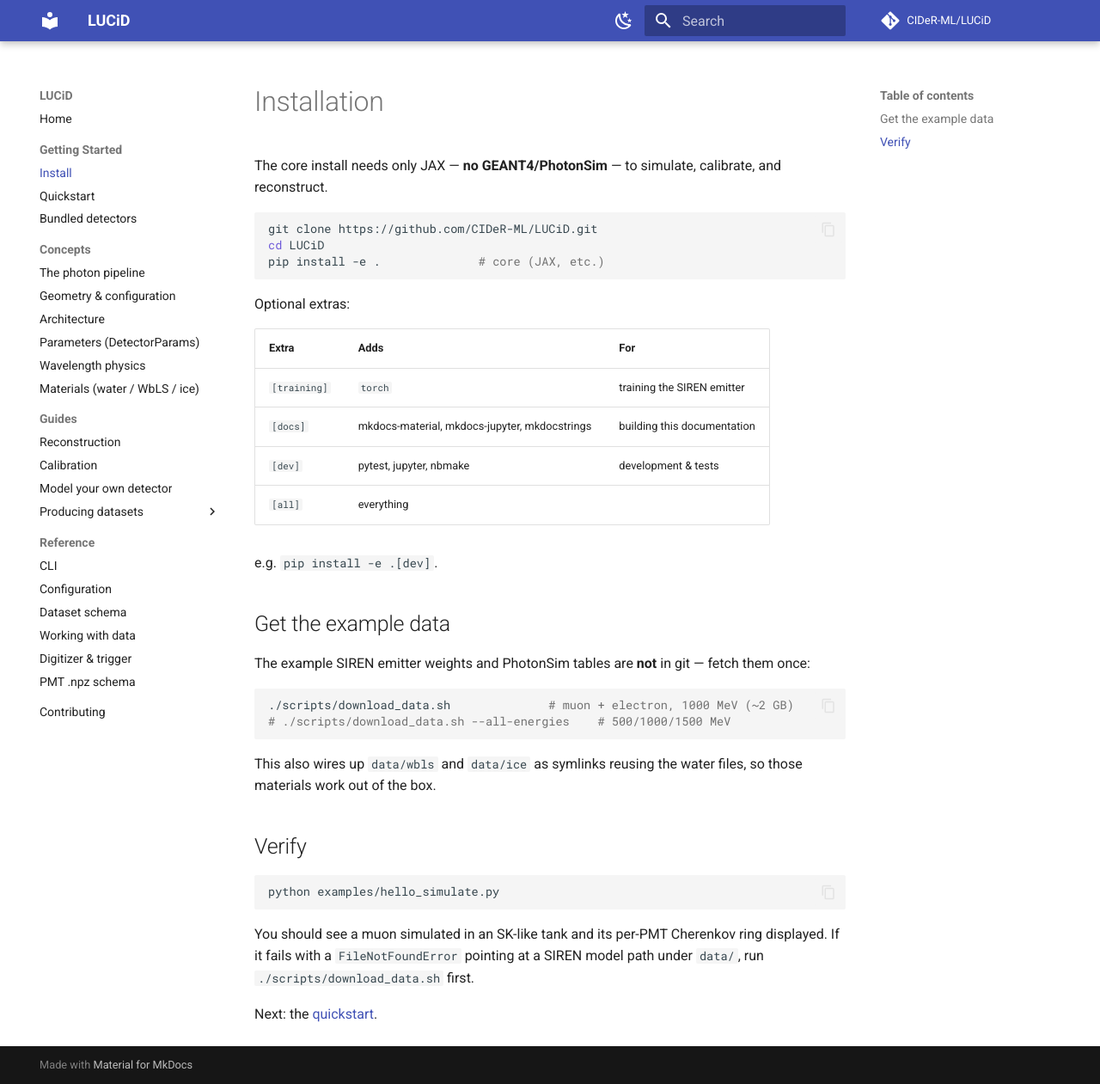
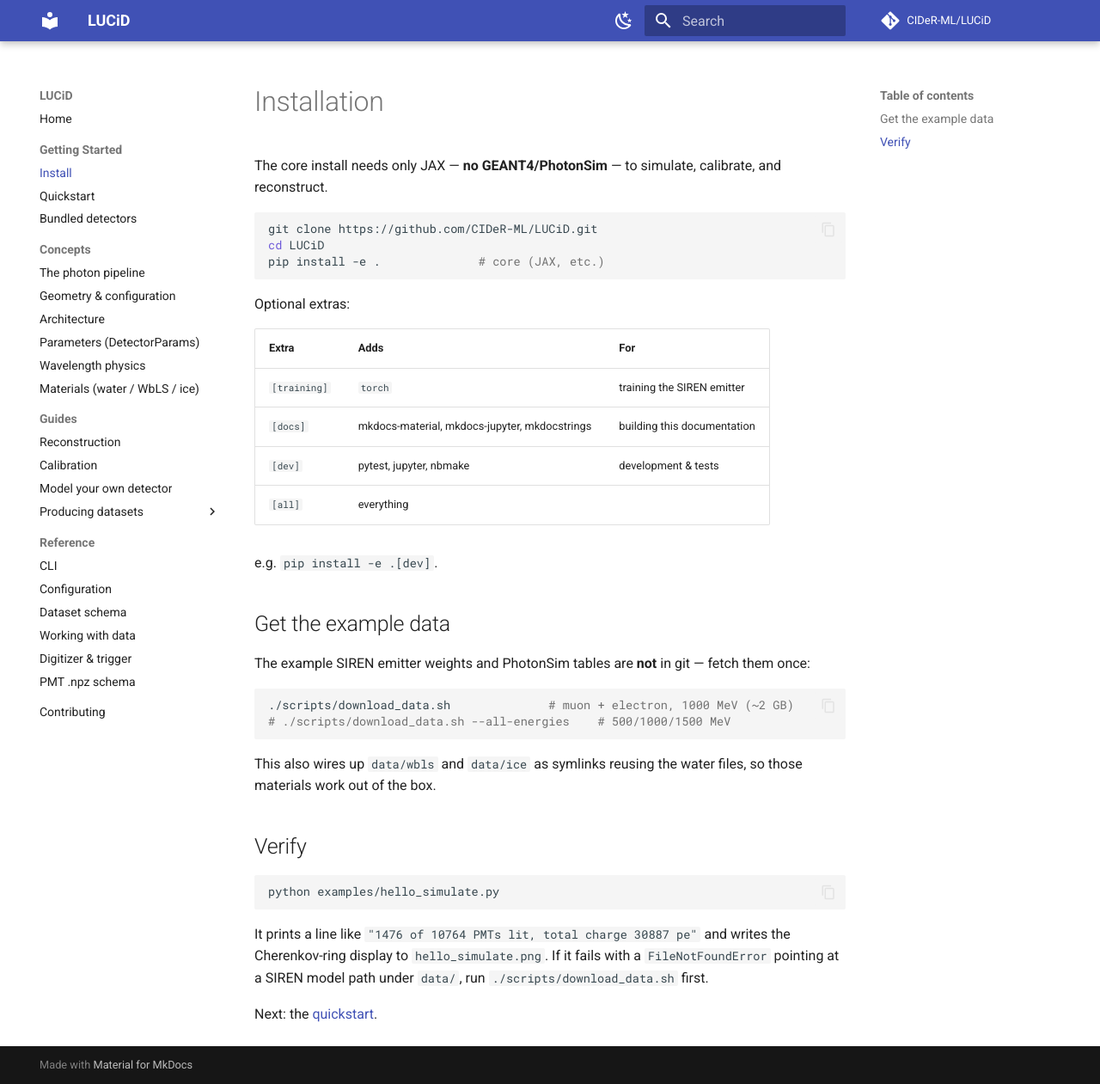
Before and after one commit to CIDeR-ML/LUCiD, an MkDocs documentation site: the page built from docs/getting-started/install.md, in a window 1280 px wide and 1261 px high. Shown: the whole window at 86% size. Built offline with MkDocs 1.6.1 and Material for MkDocs 9.7.7, drawn with Linux system fonts in a browser that asks for light colours; comment, search, counter and statistics services are not loaded.

Commit message:
docs: quickstart snippet needs sparse=False (dense charge/time from hit_mode='realistic')
The display factory defaults to sparse=True (three-arg indices/charges/
times form), so the snippet's two-arg call raised ValueError even with
data present — verified fixed with sparse=False, matching
hello_simulate.py. Also state install.md's verify output concretely
(prints + PNG; nothing pops up).

Co-Authored-By: Claude Fable 5 <noreply@anthropic.com>
Claude-Session: https://claude.ai/code/session_01WuukZpak35eZnCn8yjYtBx

````diff
--- a/docs/getting-started/install.md
+++ b/docs/getting-started/install.md
@@ -38,7 +38,8 @@ materials work out of the box.
 python examples/hello_simulate.py
 ```
 
-You should see a muon simulated in an SK-like tank and its per-PMT Cherenkov ring displayed.
+It prints a line like `"1476 of 10764 PMTs lit, total charge 30887 pe"` and writes the
+Cherenkov-ring display to `hello_simulate.png`.
 If it fails with a `FileNotFoundError` pointing at a SIREN model path under `data/`, run
 `./scripts/download_data.sh` first.
 
````
Also changed, not shown: docs/getting-started/quickstart.md (+1 -1 lines).
